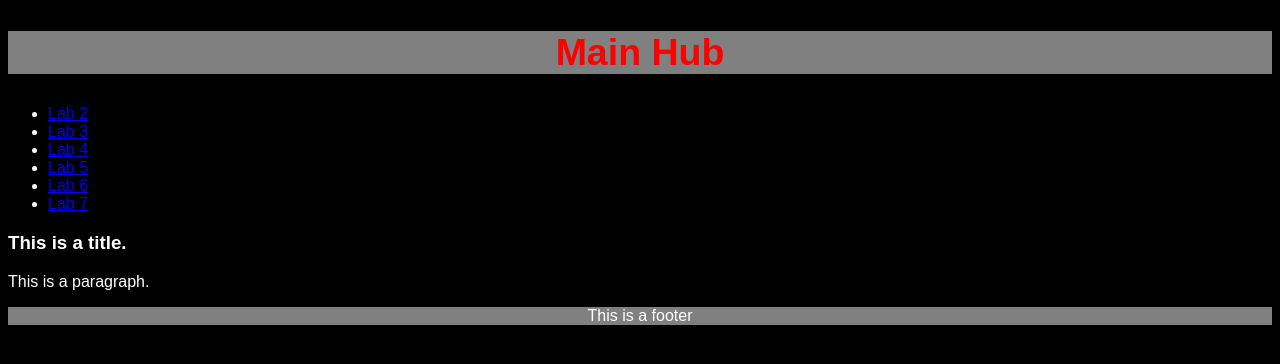
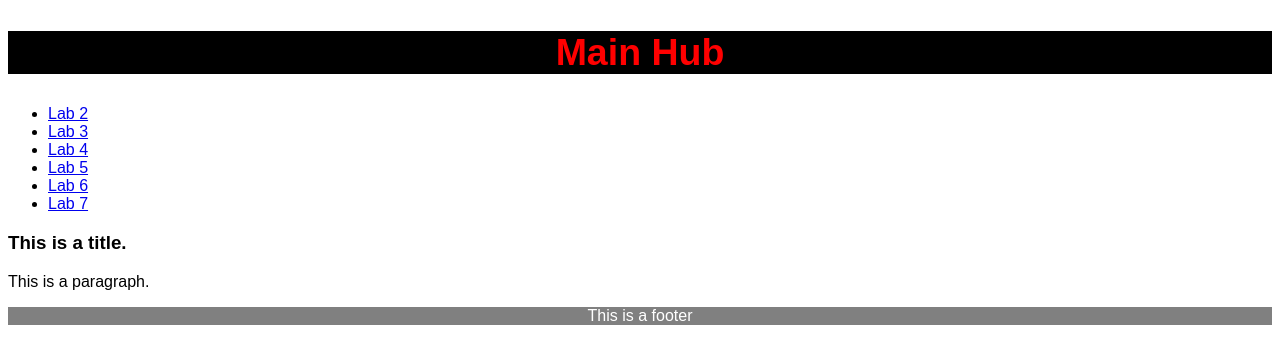
Before and after one commit to InsaneCipher/SET08101, a plain HTML site: page index.html in a window 1280 px wide. Drawn offline with Linux system fonts and the light colour scheme.

Commit message:
Update index.html

```diff
--- a/index.html
+++ b/index.html
@@ -8,13 +8,13 @@
 
 body {
   font-family: Arial, Helvetica, sans-serif;
-  background-color: black;
-  color: white;
+  background-color: white;
+  color: black;
 }
 
 /* Style the header */
 header {
-  background-color: grey;
+  background-color: black;
   text-align: center;
   font-size: 25px;
   color: red;
@@ -22,14 +22,10 @@ header {
 
 /* Style the navigation menu */
 nav {
-  background: black;
-  color: white;
 }
 
 /* Style the content */
 article {
-  background-color: black;
-  color: white;
 }
 
 /* Style the footer */
```
